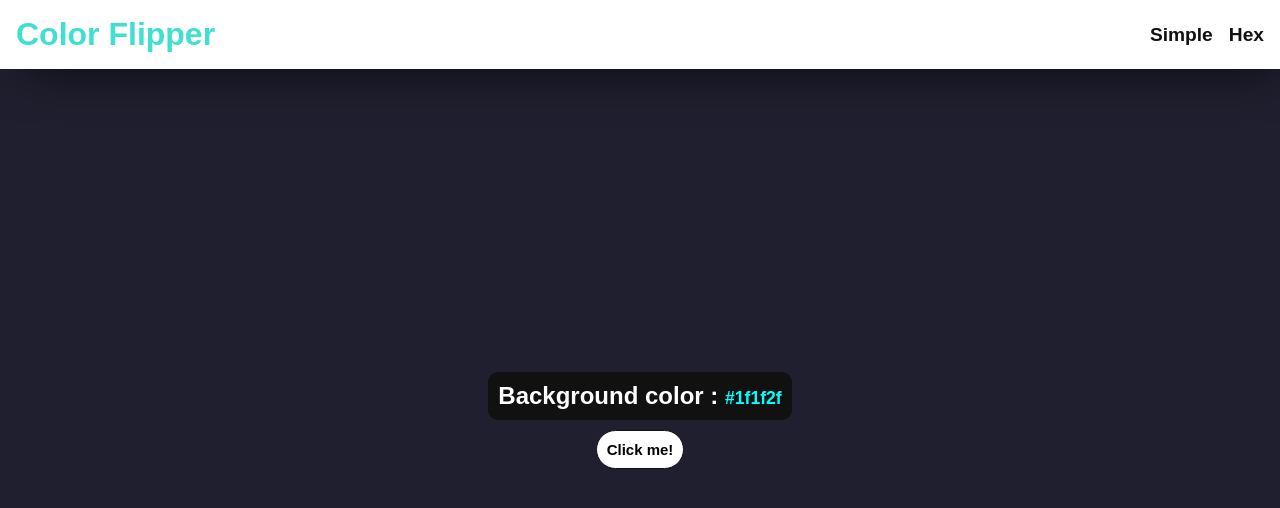
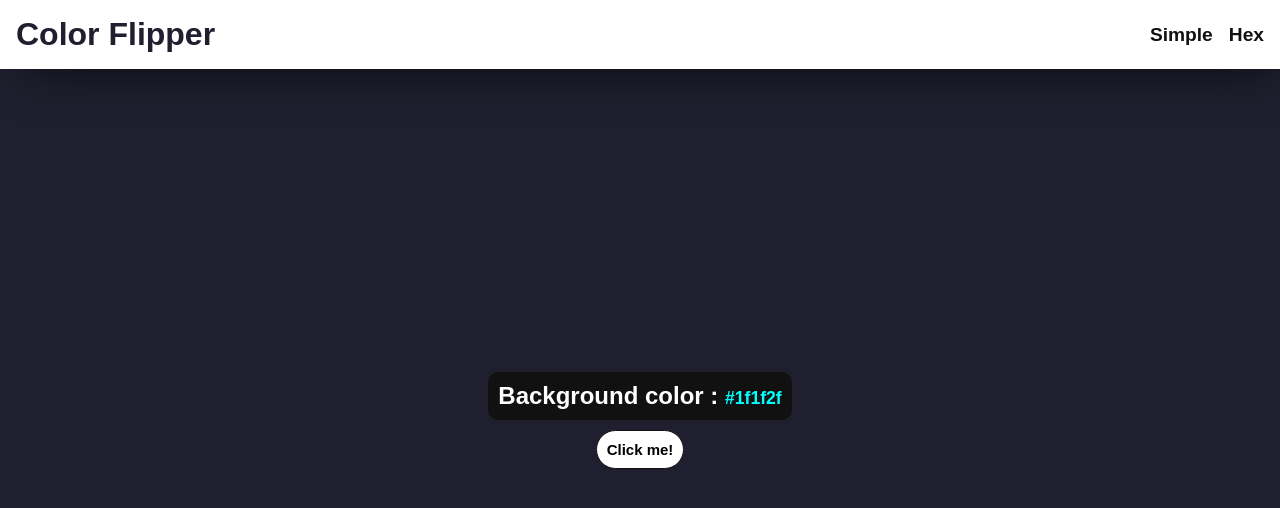
Before and after one commit to fauzan18296/Build-40-projek-javascript-part-1, a plain HTML site: page index.html in a window 1280 px wide. Both pictures are taken after a click on the button "Click me!". Drawn offline with Linux system fonts and the light colour scheme.

Commit message:
add: menambahkan code javascript pada brand navigasi untuk bisa berubah warna juga

```diff
--- a/Components/Js/hex.js
+++ b/Components/Js/hex.js
@@ -1,5 +1,6 @@
 const hexColors = [1, 2, 3, 4, 5, 6, 7, 8, 9, "A", "B", "C", "D", "E", "F"];
 const btn = document.getElementById("btn");
+const brandText = document.querySelector(".brand-text")
 const colorText = document.querySelector(".color-text");
 
 btn.addEventListener("click", () => {
@@ -10,4 +11,5 @@ btn.addEventListener("click", () => {
  }
  document.body.style.backgroundColor = hex;
  colorText.textContent = hex;
+ brandText.style.color = hex
 })
--- a/Js/main.js
+++ b/Js/main.js
@@ -1,9 +1,11 @@
 const colors = ["red" , "teal", "aqua", "#1f1f2f"];
 let colorText = document.querySelector(".color-text");
+let brandText = document.querySelector(".brand-text");
 let btn = document.getElementById("btn");
 
 btn.addEventListener("click", () => {
   let colorRandom = Math.floor(Math.random() * colors.length);
   document.body.style.backgroundColor = colors[colorRandom];
   colorText.textContent = colors[colorRandom];
+  brandText.style.color = colors[colorRandom];
 })
--- a/index.html
+++ b/index.html
@@ -9,7 +9,7 @@
 <body>
   <nav>
   <div class="nav">
-    <h1>Color Flipper</h1>
+    <h1 class="brand-text">Color Flipper</h1>
     <ul class="nav-links">
       <li><a href="index.html">Simple</a></li>
       <li><a href="./Components/hex.html">Hex</a></li>
```
Also changed, not shown: Components/hex.html (+1 -1 lines).
